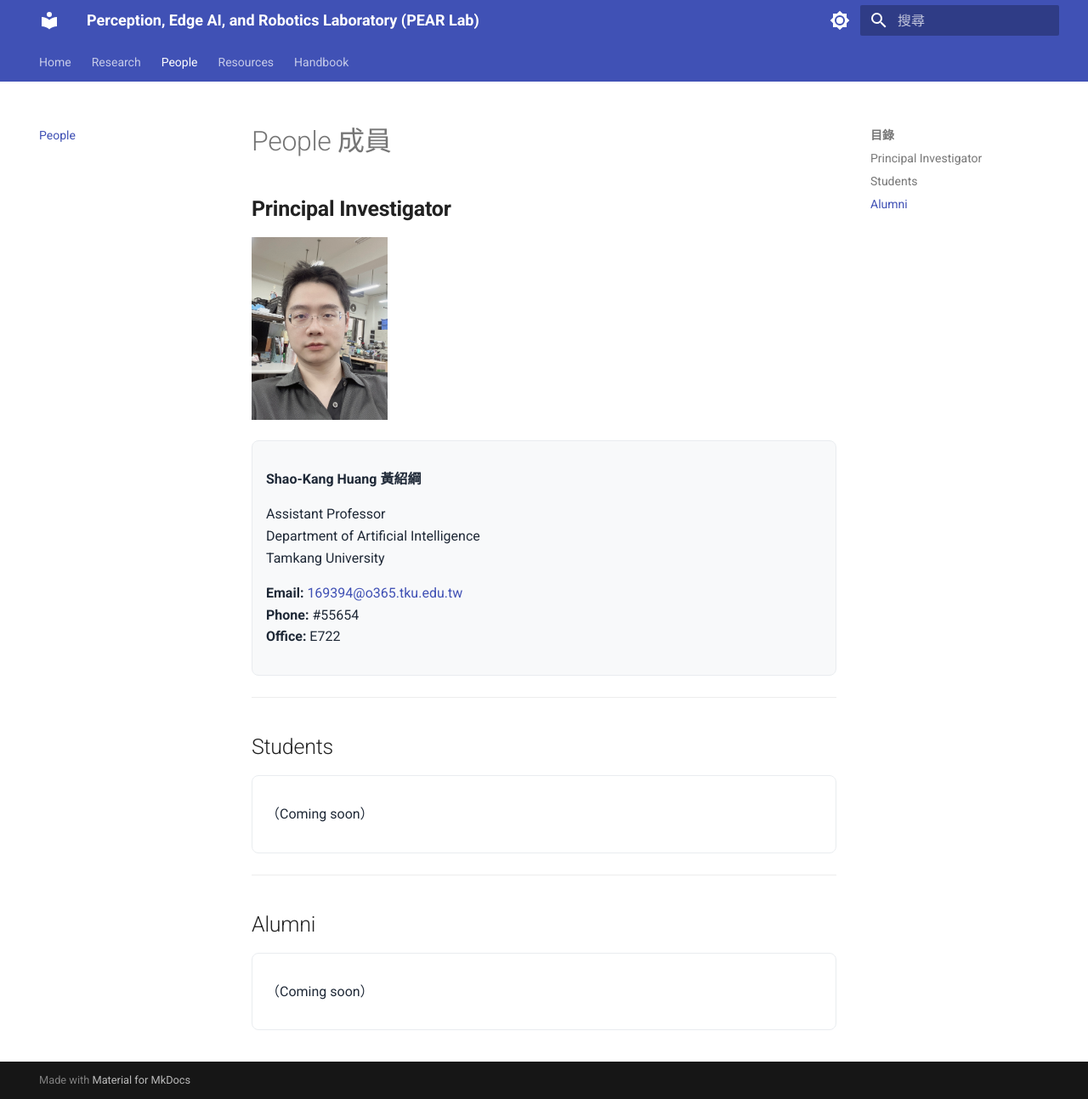
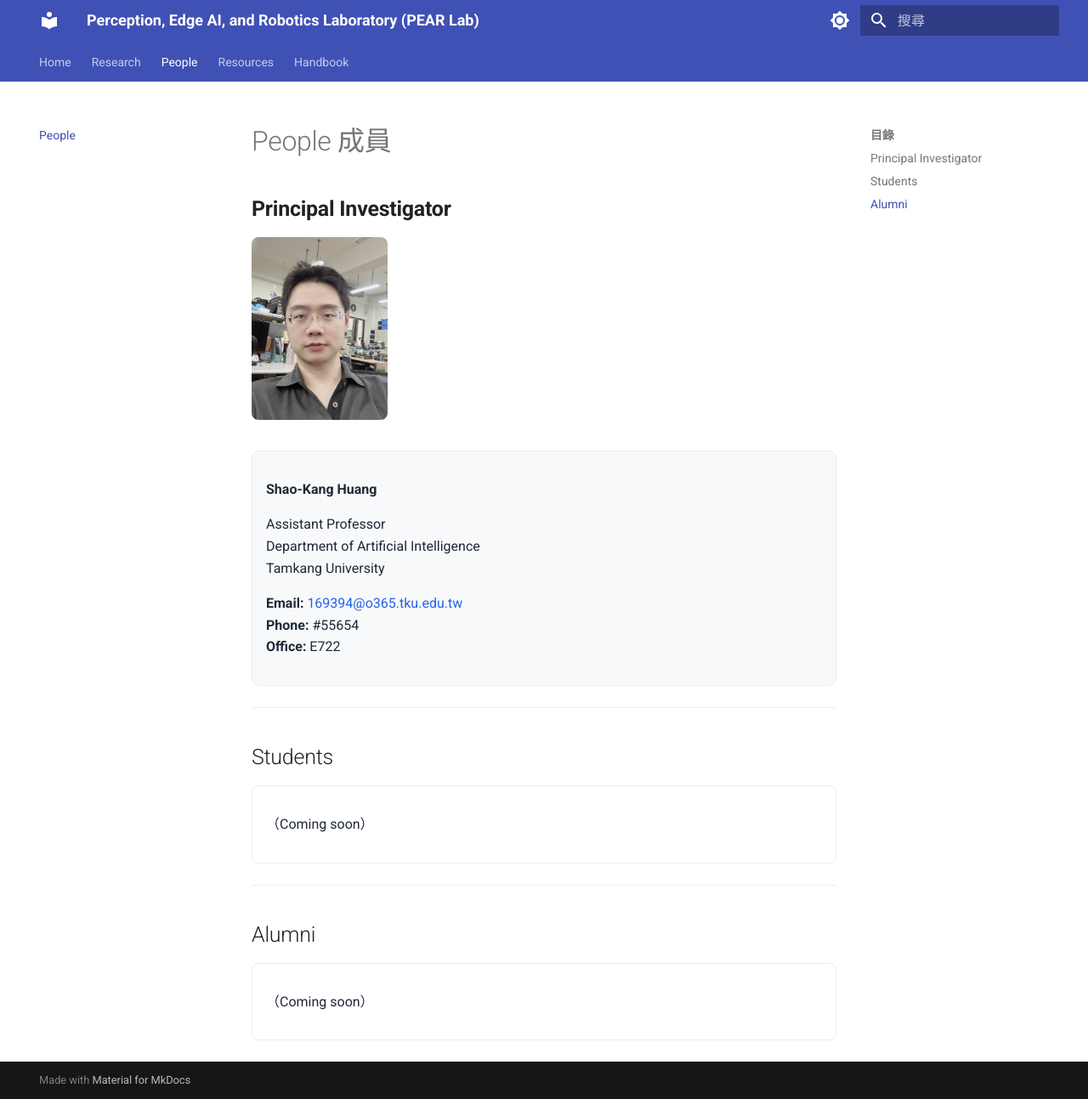
Before and after one commit to Ewz9/lab_handbook, an MkDocs documentation site: the page built from docs/people.md, in a window 1280 px wide and 1293 px high. Shown: the whole window at 85% size. Built offline with MkDocs 1.6.1 and Material for MkDocs 9.7.7, drawn with Linux system fonts in a browser that asks for light colours.

Commit message:
Update people.md

```diff
--- a/docs/people.md
+++ b/docs/people.md
@@ -1,19 +1,21 @@
 # People 成員
 
 ## **Principal Investigator**
-<img src="assets/images/pi_photo.jpg" width="160">
-<div style="padding:16px; background-color:#f8f9fa; color:#1f2937; border-radius:8px; border:1px solid #e9ecef; margin-bottom:20px;">
 
-<p><strong>Shao-Kang Huang 黃紹綱</strong></p>
+<img src="assets/images/pi_photo.jpg" width="160" style="border-radius:8px; margin-bottom:12px;">
 
-<p>
+<div style="padding:16px; background-color:#f8f9fa; color:#1f2937 !important; border-radius:8px; border:1px solid #e9ecef; margin-bottom:20px;">
+
+<p style="color:#1f2937 !important;"><strong>Shao-Kang Huang </strong></p>
+
+<p style="color:#1f2937 !important;">
 Assistant Professor<br>
 Department of Artificial Intelligence<br>
 Tamkang University
 </p>
 
-<p>
-<strong>Email:</strong> <a href="mailto:169394@o365.tku.edu.tw">169394@o365.tku.edu.tw</a><br>
+<p style="color:#1f2937 !important;">
+<strong>Email:</strong> <a href="mailto:169394@o365.tku.edu.tw" style="color:#2563eb !important;">169394@o365.tku.edu.tw</a><br>
 <strong>Phone:</strong> #55654<br>
 <strong>Office:</strong> E722
 </p>
@@ -24,14 +26,14 @@
 
 ## Students
 
-<div style="padding:16px; background-color:#ffffff; color:#1f2937; border-radius:8px; border:1px solid #e9ecef; margin-bottom:20px;">
-<p>（Coming soon）</p>
+<div style="padding:16px; background-color:#ffffff; color:#1f2937 !important; border-radius:8px; border:1px solid #e9ecef; margin-bottom:20px;">
+<p style="color:#1f2937 !important;">（Coming soon）</p>
 </div>
 
 ---
 
 ## Alumni
 
-<div style="padding:16px; background-color:#ffffff; color:#1f2937; border-radius:8px; border:1px solid #e9ecef;">
-<p>（Coming soon）</p>
+<div style="padding:16px; background-color:#ffffff; color:#1f2937 !important; border-radius:8px; border:1px solid #e9ecef;">
+<p style="color:#1f2937 !important;">（Coming soon）</p>
 </div>
```
